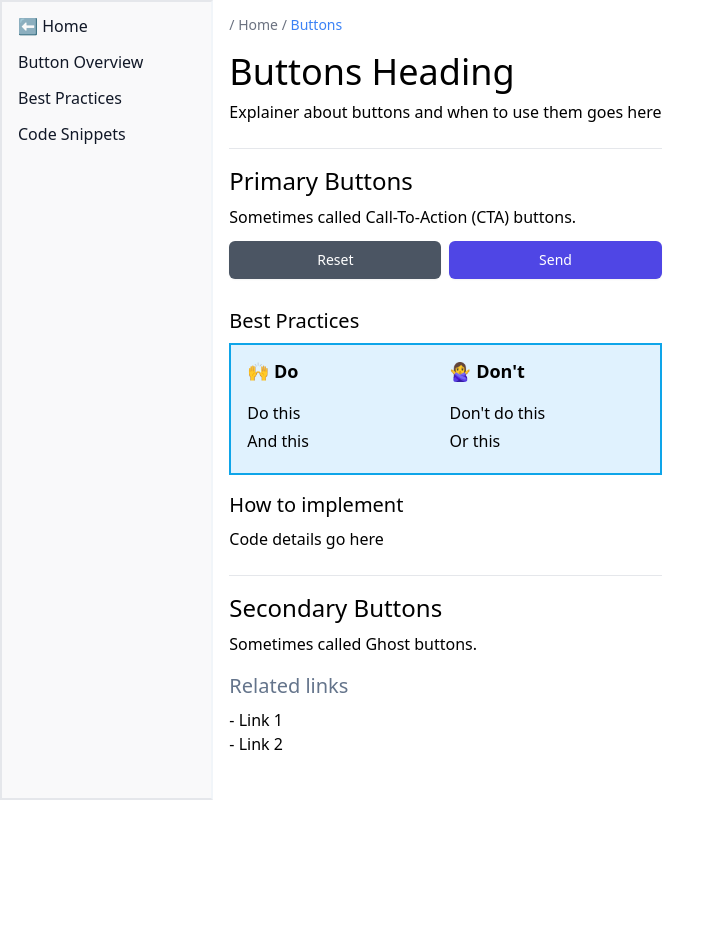
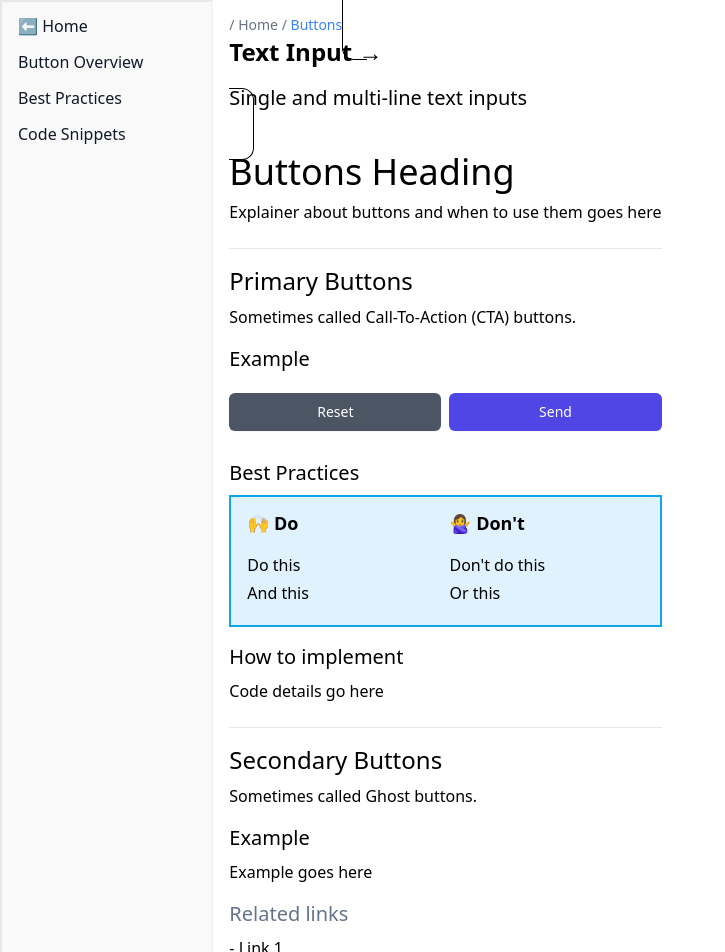
Before and after one commit to tayv/Project-Bubblegum, a Next.js app: page /forms/buttons in a window 1280 px wide. Shown: the top 952 px of the page, without its empty margins (0-725 px from the left). Before the commit the page ends 800 px from the top, so only its background shows below. Built offline with nearby package versions, Linux system fonts and the light colour scheme.

Commit message:
Anchor points now work with HeadingArticle component

```diff
--- a/components/layout/HeadingArticle.tsx
+++ b/components/layout/HeadingArticle.tsx
@@ -3,7 +3,8 @@ import { FC, ReactNode } from 'react'
 export type HeadingProps = {
     size: "h1" | "h2" | "h3" | "h4",
     text: string | number,
-    type?: "primary" | "secondary"
+    type?: "primary" | "secondary",
+    id?: string
 }
 
 const HeadingArticle: FC<HeadingProps> = ({
@@ -12,19 +13,19 @@ const HeadingArticle: FC<HeadingProps> = ({
     ...props
 }) => {
 
-    const renderHeading = ({size, text, type}: HeadingProps) => {
+    const renderHeading = ({size, text, type, id}: HeadingProps) => {
       switch (size) {
         case "h1":
-          return (type==="primary") && <h1 className="text-4xl pt-4 pb-2">{text}</h1> || (type==="secondary") && <h1 className="text-4xl pt-4 pb-2 text-slate-500">{text}</h1>
+          return (type==="primary") && <h1 id={id} className="text-4xl pt-4 pb-2">{text}</h1> || (type==="secondary") && <h1 id={id} className="text-4xl pt-4 pb-2 text-slate-500">{text}</h1>
 
         case "h2":
-          return (type==="primary") && <h2 className="text-2xl pt-4 pb-2">{text} </h2> || (type==="secondary") && <h2 className="text-2xl pt-4 pb-2 text-slate-500">{text} </h2>
+          return (type==="primary") && <h2 id={id} className="text-2xl pt-4 pb-2">{text} </h2> || (type==="secondary") && <h2 id={id} className="text-2xl pt-4 pb-2 text-slate-500">{text} </h2>
 
         case "h3":
-          return (type==="primary") && <h3 className="text-xl pt-4 pb-2">{text}</h3> || (type==="secondary") && <h3 className="text-xl pt-4 pb-2 text-slate-500">{text}</h3>
+          return (type==="primary") && <h3 id={id} className="text-xl pt-4 pb-2">{text}</h3> || (type==="secondary") && <h3 id={id} className="text-xl pt-4 pb-2 text-slate-500">{text}</h3>
 
         case "h4":
-        return (type==="primary") && <h4 className="text-lg pt-4 pb-2">{text}</h4> || (type==="secondary") && <h4 className="text-lg pt-4 pb-2 text-slate-500">{text}</h4>
+        return (type==="primary") && <h4 id={id} className="text-lg pt-4 pb-2">{text}</h4> || (type==="secondary") && <h4 id={id} className="text-lg pt-4 pb-2 text-slate-500">{text}</h4>
 
         default:
           return null;
@@ -43,3 +44,4 @@ export default HeadingArticle
 
 // Need to use function expression to render a switch statement in react.
   // See https://stackoverflow.com/questions/55237619/expression-expected-in-react-using-switch-statement
+// Headings use html #id for side navigation anchor points
--- a/components/layout/SideNav.tsx
+++ b/components/layout/SideNav.tsx
@@ -48,7 +48,7 @@ const SideNav: FC<SideNavProps> = ({
                 </a>
               </li>
               <li>
-                <a href="#" className="flex items-center p-1 text-base font-normal text-gray-900 rounded-lg hover:bg-gray-300">
+                <a href="#secondary" className="flex items-center p-1 text-base font-normal text-gray-900 rounded-lg hover:bg-gray-300">
                   <span className="flex-1 ml-2 whitespace-nowrap">Best Practices</span>
                 </a>
               </li>
--- a/pages/forms/buttons.tsx
+++ b/pages/forms/buttons.tsx
@@ -2,6 +2,7 @@ import Breadcrumbs from '@components/layout/Breadcrumbs'
 import HeadingArticle from '@components/layout/HeadingArticle'
 import DoDont from '@components/layout/DoDont'
 import LayoutContainerSide from '@components/layout/LayoutContainerSide'
+import Link from 'next/link'
 
 export default function MyRadioGroup() {
   // data for Breadcrumbs
@@ -22,14 +23,23 @@ export default function MyRadioGroup() {
       <LayoutContainerSide>
           <Breadcrumbs crumbs={crumbs} />
 
+          <Link href="#secondary">
+            <a className="p-6 mt-6 text-left border w-96 rounded-xl border-black hover:text-blue-600 focus:text-blue-600">
+              <h3 className="text-2xl font-bold">Text Input &rarr;</h3>
+              <p className="mt-4 text-xl">Single and multi-line text inputs</p>
+            </a>
+          </Link>
+
           <HeadingArticle text="Buttons Heading" size="h1" type="primary"/>
           <p>Explainer about buttons and when to use them goes here</p>
 
           <br />
           <hr />
 
-          <HeadingArticle text="Primary Buttons" size="h2" type="primary" />
+          <HeadingArticle id="primary" text="Primary Buttons" size="h2" type="primary" />
           <p>Sometimes called Call-To-Action (CTA) buttons.</p>
+
+          <HeadingArticle text="Example" size="h3" type="primary" />
 
           <div className="grid grid-cols-2 gap-2 py-3 text-right">
             <button
@@ -55,8 +65,11 @@ export default function MyRadioGroup() {
           <br />
           <hr />
 
-          <HeadingArticle text="Secondary Buttons" size="h2" type="primary" />
+          <HeadingArticle id="secondary" text="Secondary Buttons" size="h2" type="primary" />
           <p>Sometimes called Ghost buttons.</p>
+
+          <HeadingArticle text="Example" size="h3" type="primary" />
+          <p>Example goes here</p>
 
           <HeadingArticle text="Related links" size="h3" type="secondary" />
           <ul>
--- a/pages/layout/containers.tsx
+++ b/pages/layout/containers.tsx
@@ -31,8 +31,9 @@ export default function MyRadioGroup() {
           <HeadingArticle text="Page Containers" size="h2" type="primary" />
           <p>A page content container that provides consistent spacing and allows children to use css flex.</p>
 
+          <HeadingArticle text="Example" size="h3" type="primary" />
           {/* Example components  */}
-          <div className="mt-4 space-y-4 shadow overflow-hidden border-solid border border-slate-300 py-2 px-4">
+          <div className="space-y-4 shadow overflow-hidden border-solid border border-slate-300 py-2 px-4">
             <div className="flex items-center">
               <p>Page content goes here</p>
             </div>
```
